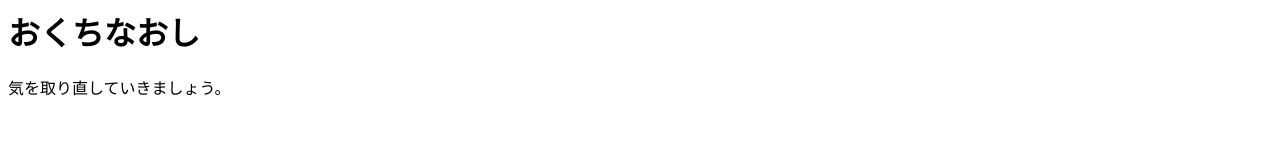
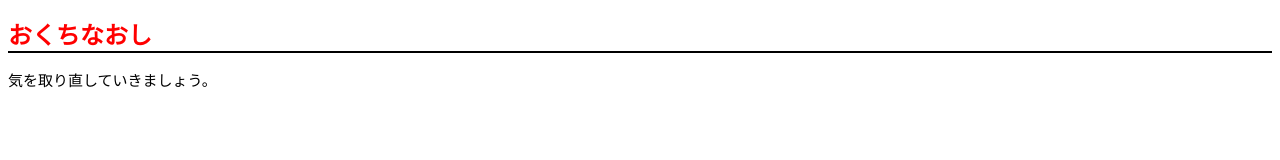
Before and after one commit to kaidabonta/mysite, a plain HTML site: page index.html in a window 1280 px wide. Drawn offline with Linux system fonts and the light colour scheme.

Commit message:
Create index.html and stylesheet.css

```diff
--- a/index.html
+++ b/index.html
@@ -1,10 +1,15 @@
+<!DOCTYPE html>
+<html lang="ja" dir="ltr">
   <head>
-  <meta charset="utf-8" />
-  <meta http-equiv="X-UA-Compatible" content="IE=edge" />
+    <meta charset="utf-8">
     <title>おくちなおし</title>
     <meta name="description" content="気を取り直していきましょう" />
+    <link rel="stylesheet" type="text/css" href="stylesheet.css">
   </head>
   <body>
+    <div class="main-wrapper">
       <h1>おくちなおし</h1>
       <p>気を取り直していきましょう。</p>
+    </div>
   </body>
+</html>
--- /dev/null
+++ b/stylesheet.css
@@ -0,0 +1,10 @@
+.main-wrapper h1{
+  font-size: 24px;
+  color: red;
+  border-bottom: 2px solid black
+}
+
+.main-wrapper p{
+  font-size: 15px;
+  color: black;
+}
```
Lines whose indentation alone changed are shown as unchanged.
